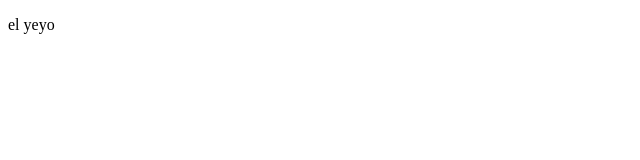
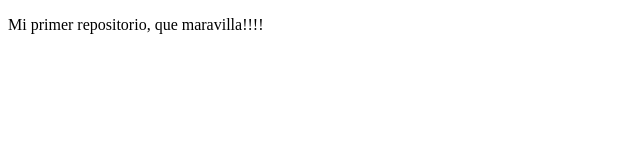
Before and after one commit to terri27/proyectoDemo, a plain HTML site: page index.html in a window 1280 px wide. Shown: the whole page, without its empty margins (0-640 px from the left). Drawn offline with Linux system fonts and the light colour scheme.

Commit message:
cambios de git

```diff
--- a/index.html
+++ b/index.html
@@ -7,6 +7,6 @@
     <title>hola mundo</title>
 </head>
 <body>
-    <p>el yeyo</p>
+    <p>Mi primer repositorio, que maravilla!!!!</p>
 </body>
 </html>
```
